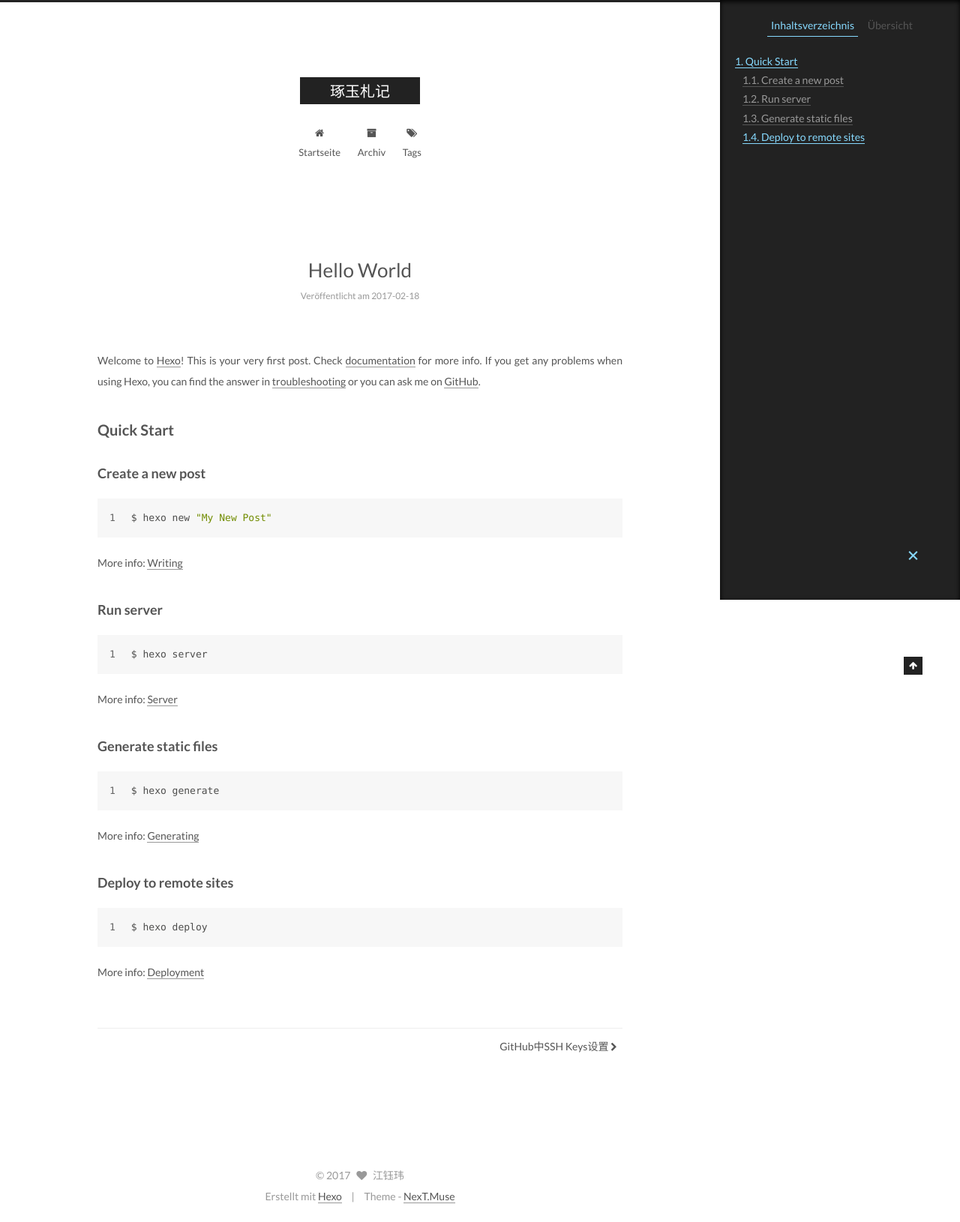
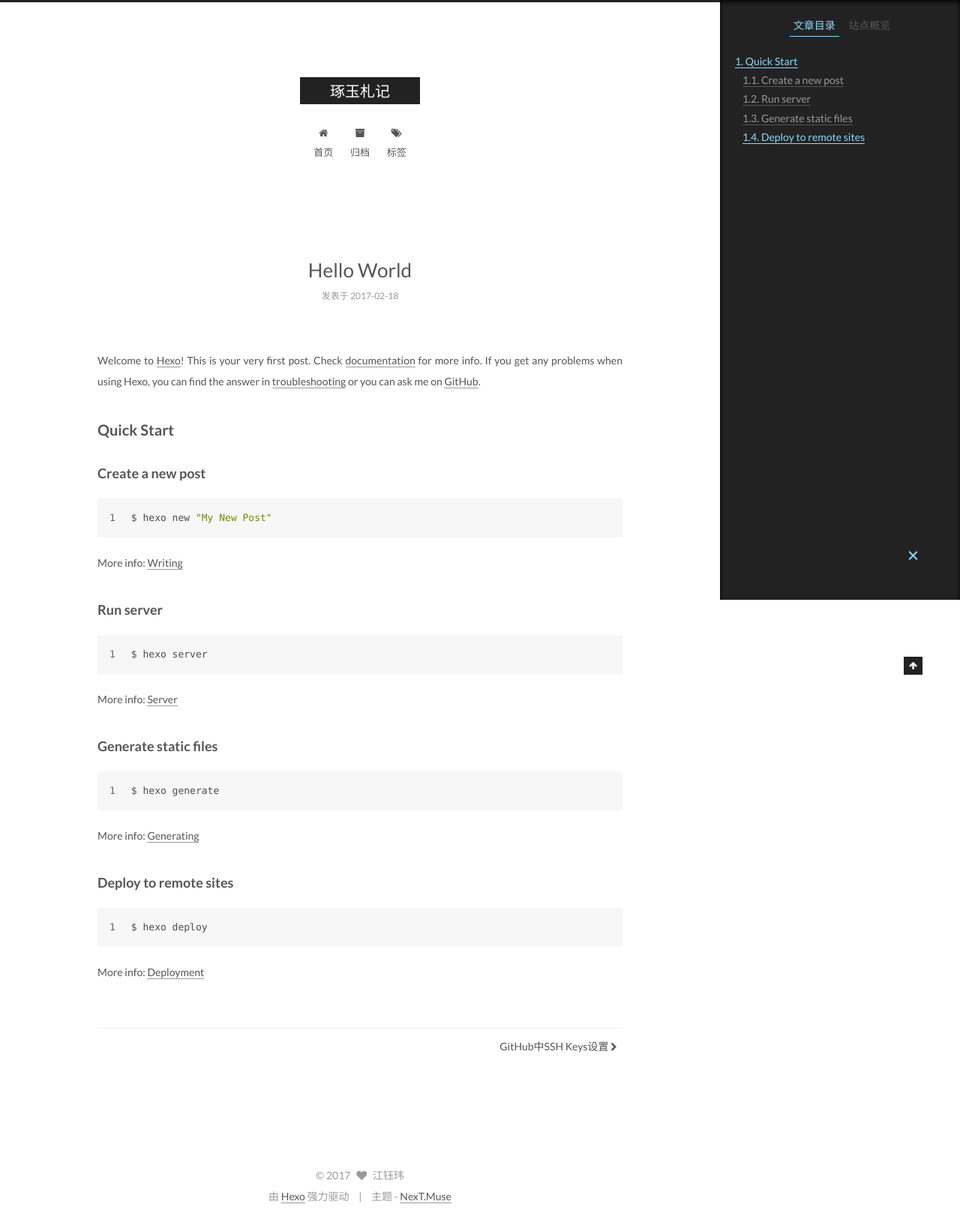
Before and after one commit to jiang-yw/jiang-yw.github.io, a plain HTML site: page 2017/02/18/hello-world/index.html in a window 1280 px wide. Shown: the whole page at 75% size. Drawn offline with Linux system fonts and the light colour scheme.

Commit message:
Site updated: 2017-04-03 13:23:16

```diff
--- a/2017/02/18/hello-world/index.html
+++ b/2017/02/18/hello-world/index.html
@@ -109,7 +109,7 @@
     motion: true,
     duoshuo: {
       userId: 0,
-      author: 'Author'
+      author: '博主'
     }
   };
 </script>
@@ -117,7 +117,7 @@
   <title> Hello World | 琢玉札记 </title>
 </head>
 
-<body itemscope itemtype="http://schema.org/WebPage" lang="zh-CN">
+<body itemscope itemtype="http://schema.org/WebPage" lang="zh-Hans">
 
 
 
@@ -172,7 +172,7 @@
 
               <i class="menu-item-icon fa fa-fw fa-home"></i> <br />
 
-            Startseite
+            首页
           </a>
         </li>
 
@@ -182,7 +182,7 @@
 
               <i class="menu-item-icon fa fa-fw fa-archive"></i> <br />
 
-            Archiv
+            归档
           </a>
         </li>
 
@@ -192,7 +192,7 @@
 
               <i class="menu-item-icon fa fa-fw fa-tags"></i> <br />
 
-            Tags
+            标签
           </a>
         </li>
 
@@ -245,7 +245,7 @@
             <span class="post-meta-item-icon">
               <i class="fa fa-calendar-o"></i>
             </span>
-            <span class="post-meta-item-text">Veröffentlicht am</span>
+            <span class="post-meta-item-text">发表于</span>
             <time itemprop="dateCreated" datetime="2017-02-18T19:44:42+08:00" content="2017-02-18">
               2017-02-18
             </time>
@@ -362,10 +362,10 @@
 
         <ul class="sidebar-nav motion-element">
           <li class="sidebar-nav-toc sidebar-nav-active" data-target="post-toc-wrap" >
-            Inhaltsverzeichnis
+            文章目录
           </li>
           <li class="sidebar-nav-overview" data-target="site-overview">
-            Übersicht
+            站点概览
           </li>
         </ul>
 
@@ -382,7 +382,7 @@
           <div class="site-state-item site-state-posts">
             <a href="/archives">
               <span class="site-state-item-count">2</span>
-              <span class="site-state-item-name">Artikel</span>
+              <span class="site-state-item-name">日志</span>
             </a>
           </div>
 
@@ -392,7 +392,7 @@
             <div class="site-state-item site-state-tags">
               <a href="/tags">
                 <span class="site-state-item-count">1</span>
-                <span class="site-state-item-name">Tags</span>
+                <span class="site-state-item-name">标签</span>
               </a>
             </div>
 
@@ -447,11 +447,11 @@
 </div>
 
 <div class="powered-by">
-  Erstellt mit  <a class="theme-link" href="http://hexo.io">Hexo</a>
+  由 <a class="theme-link" href="http://hexo.io">Hexo</a> 强力驱动
 </div>
 
 <div class="theme-info">
-  Theme -
+  主题 -
   <a class="theme-link" href="https://github.com/iissnan/hexo-theme-next">
     NexT.Muse
   </a>
--- a/css/main.css
+++ b/css/main.css
@@ -1548,7 +1548,7 @@
   width: 4px;
   height: 4px;
   border-radius: 50%;
-  background: #c4fff7;
+  background: #79741f;
 }
 .links-of-blogroll {
   font-size: 13px;
```
Also changed, not shown: 2017/04/03/GitHub中SSH Keys设置/index.html (+12 -12 lines), archives/2017/02/index.html (+11 -11 lines), archives/2017/04/index.html (+11 -11 lines), archives/2017/index.html (+11 -11 lines), archives/index.html (+11 -11 lines), index.html (+11 -11 lines), tags/GitHub/index.html (+11 -11 lines).
